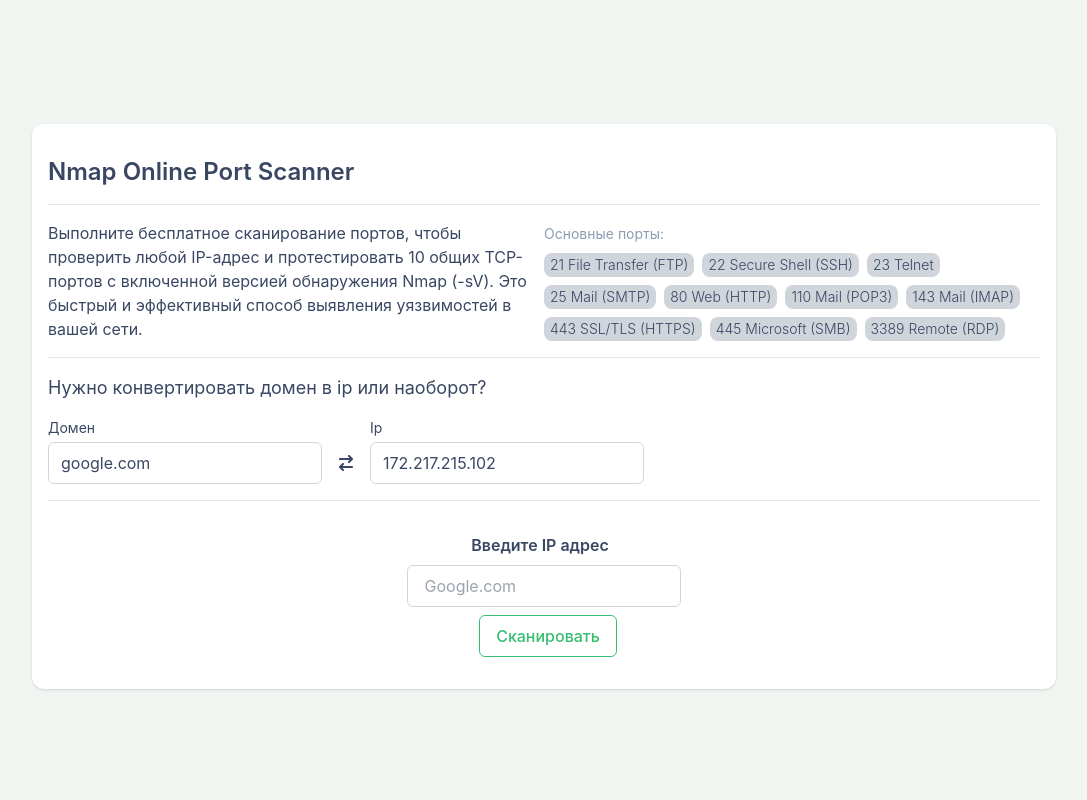
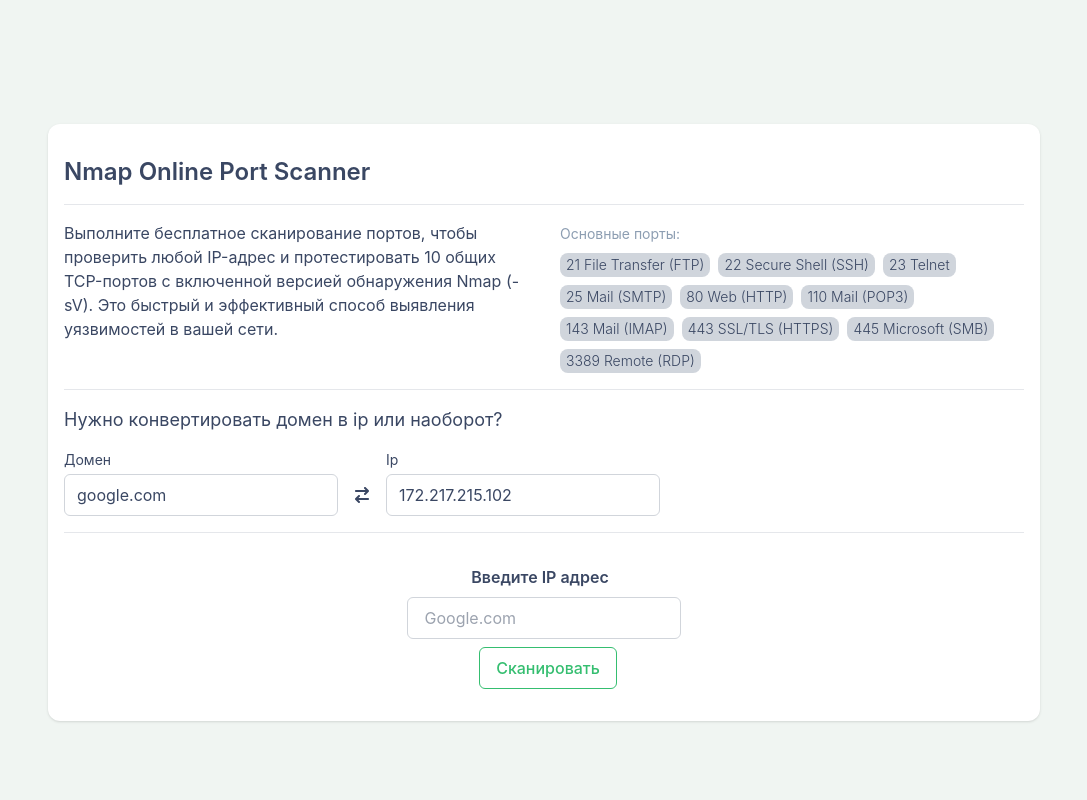
Before and after one commit to rusandorx/hackathon, a React (Vite) app: page / in a window 1280 px wide. Shown: the part 900-1700 px from the top of the page, without its empty margins (96-1183 px from the left). Built offline with nearby package versions, Linux system fonts and the light colour scheme.

Commit message:
adaptive

```diff
--- a/src/components/main/index.tsx
+++ b/src/components/main/index.tsx
@@ -29,13 +29,13 @@ const PortCard: FC<{ content: string }> = ({ content }) => {
 
 const Main: FC = () => {
 	return (
-		<main className='min-h-screen max-w-5xl mx-auto mt-8 flex flex-col items-center justify-start'>
+		<main className='min-h-screen max-w-5xl mx-auto mt-8 px-4 flex flex-col items-center justify-start'>
 			<div className='text-secondary container w-full bg-white flex flex-col rounded-xl shadow p-4'>
 				<h2 className='text-2xl font-semibold mt-4'>
 					Nmap Online Port Scanner
 				</h2>
 				<hr className='my-4' />
-				<div className='grid grid-cols-2'>
+				<div className='grid gap-8 grid-cols-1 md:grid-cols-2'>
 					<p className=''>
 						Выполните бесплатное сканирование портов, чтобы
 						проверить любой IP-адрес и протестировать 10 общих
```
